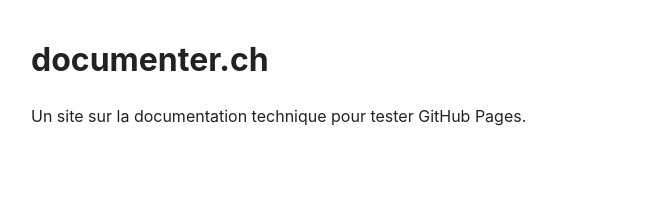
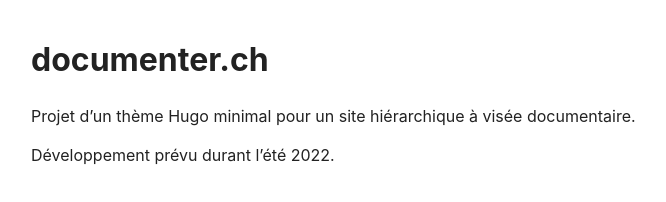
Before and after one commit to nfriedli/documenter.ch, a plain HTML site: page docs/index.html in a window 1280 px wide. Shown: the whole page, without its empty margins (289-955 px from the left). Drawn offline with Linux system fonts and the light colour scheme.

Commit message:
.nojekyll + ligne d'intro.

```diff
--- a/docs/index.html
+++ b/docs/index.html
@@ -1 +1 @@
-<!doctype html><html lang="site.languagecode"><head><meta name="generator" content="Hugo 0.100.1"><meta charset="utf-8"><meta name="viewport" content="width=device-width,initial-scale=1"><title>documenter.ch</title><style>html{background:#fff;color:#222;font-family:Inter,Roboto,system-ui,sans-serif;font-size:100%;line-height:1.44}body{margin:auto;max-width:40rem;padding:1rem}</style></head><body><main><h1>documenter.ch</h1><p>Un site sur la documentation technique pour tester GitHub Pages.</p></main></body></html>
+<!doctype html><html lang="site.languagecode"><head><meta name="generator" content="Hugo 0.100.1"><meta charset="utf-8"><meta name="viewport" content="width=device-width,initial-scale=1"><title>documenter.ch</title><style>html{background:#fff;color:#222;font-family:Inter,Roboto,system-ui,sans-serif;font-size:100%;line-height:1.44}body{margin:auto;max-width:40rem;padding:1rem}</style></head><body><main><h1>documenter.ch</h1><p>Projet d&rsquo;un thème Hugo minimal pour un site hiérarchique à visée documentaire.</p><p>Développement prévu durant l&rsquo;été 2022.</p></main></body></html>
```
Also changed, not shown: 3 other files.
